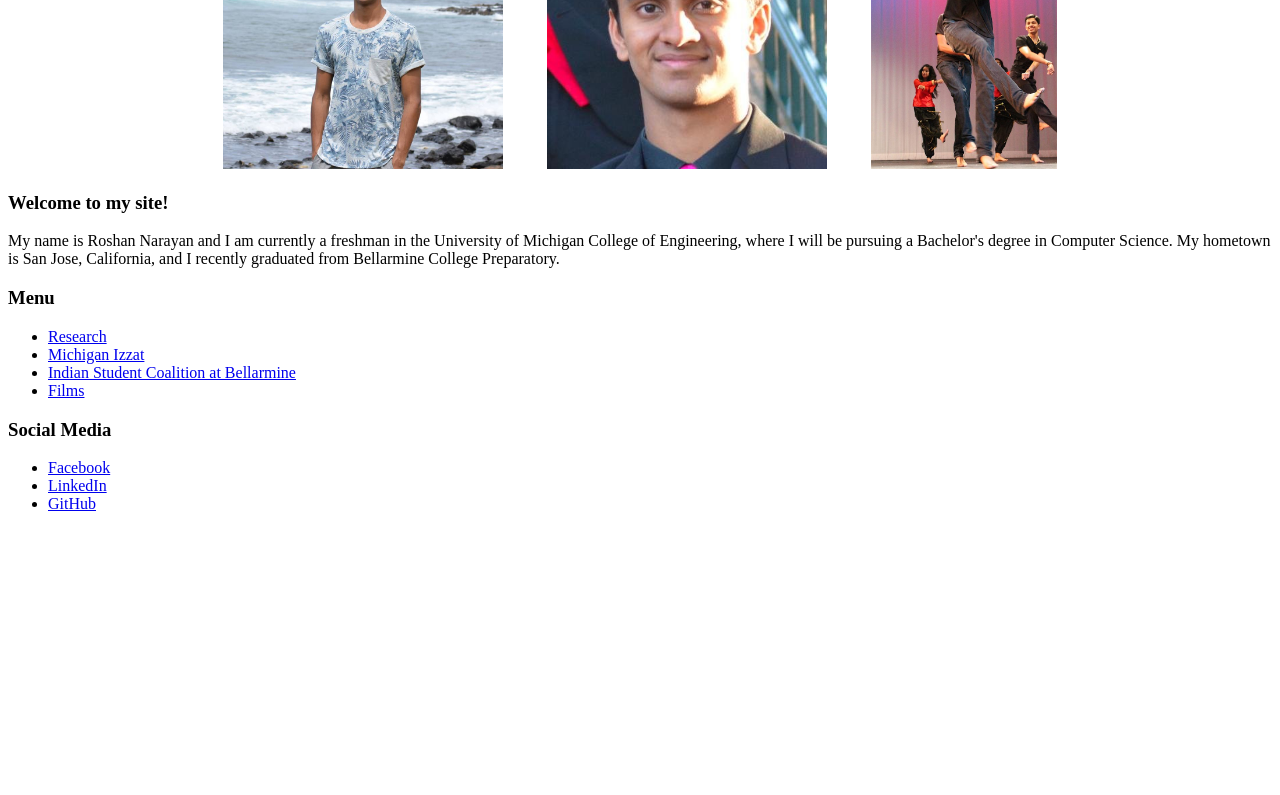
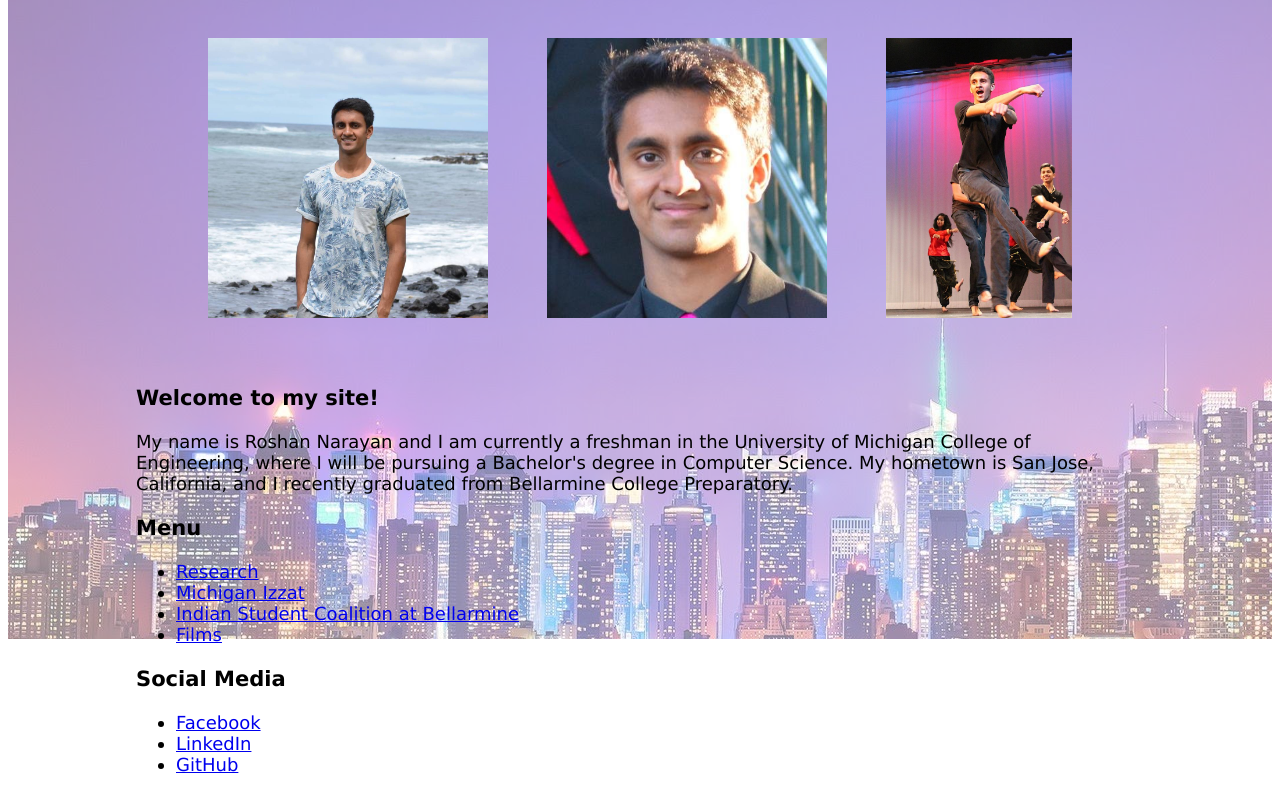
Before and after one commit to rnarayan7/PersonalWebsite, a plain HTML site: page index.html in a window 1280 px wide. Shown: the part 161-956 px from the top of the page. Before the commit the page ends 800 px from the top, so only its background shows below. Drawn offline with Linux system fonts and the light colour scheme; files whose address does not match are found by name.

Commit message:
Change styleshseets for index.css

```diff
--- a/index.html
+++ b/index.html
@@ -3,6 +3,7 @@
     <head>
         <meta charset = "UTF-8">
         <link rel="icon-roshan-portrait" type="image/png" href="images/iconRoshanPortrait.png" />
+        <link rel="stylesheet" href="styles/master.css">
         <link rel="stylesheet" href="styles/index.css">
         <title>Roshan Narayan</title>
     </head>
```
